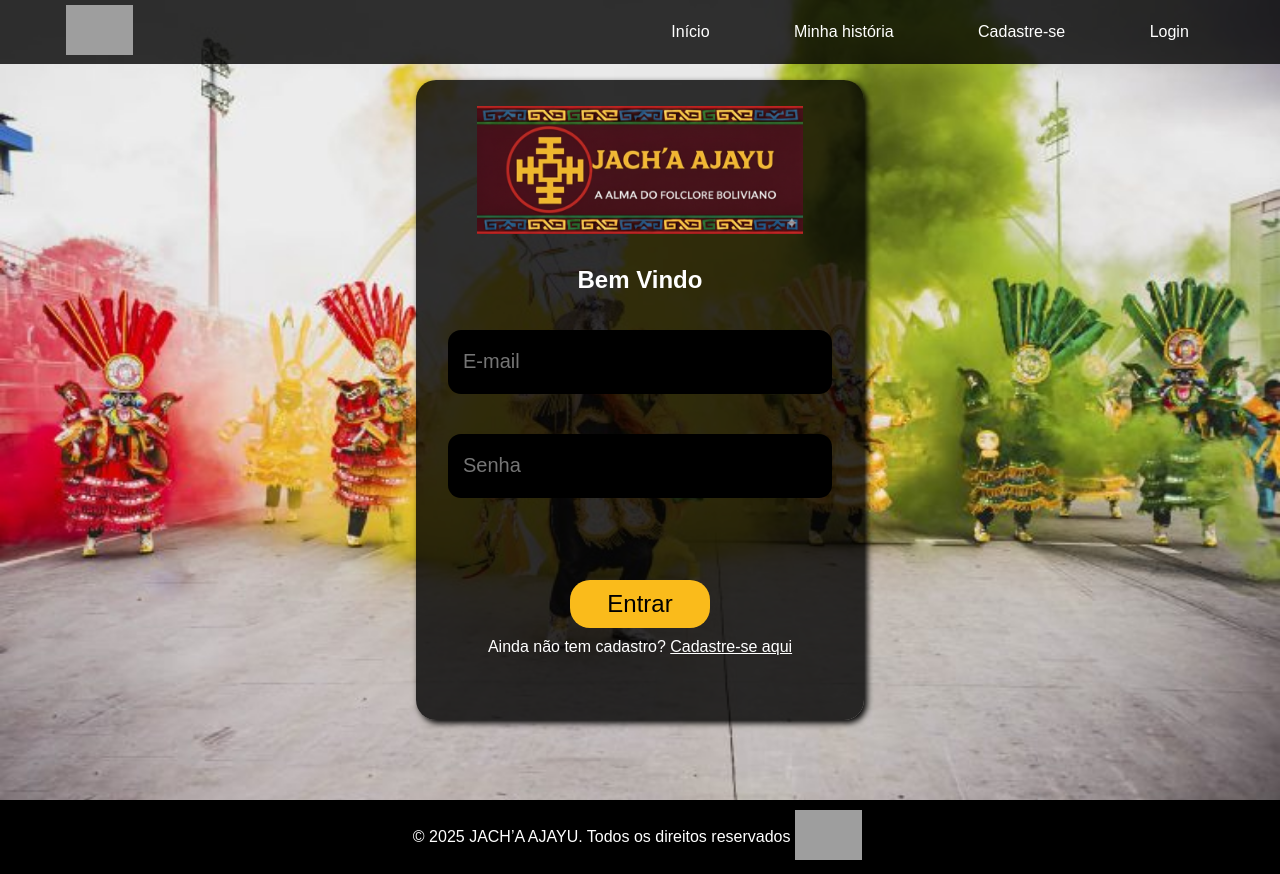
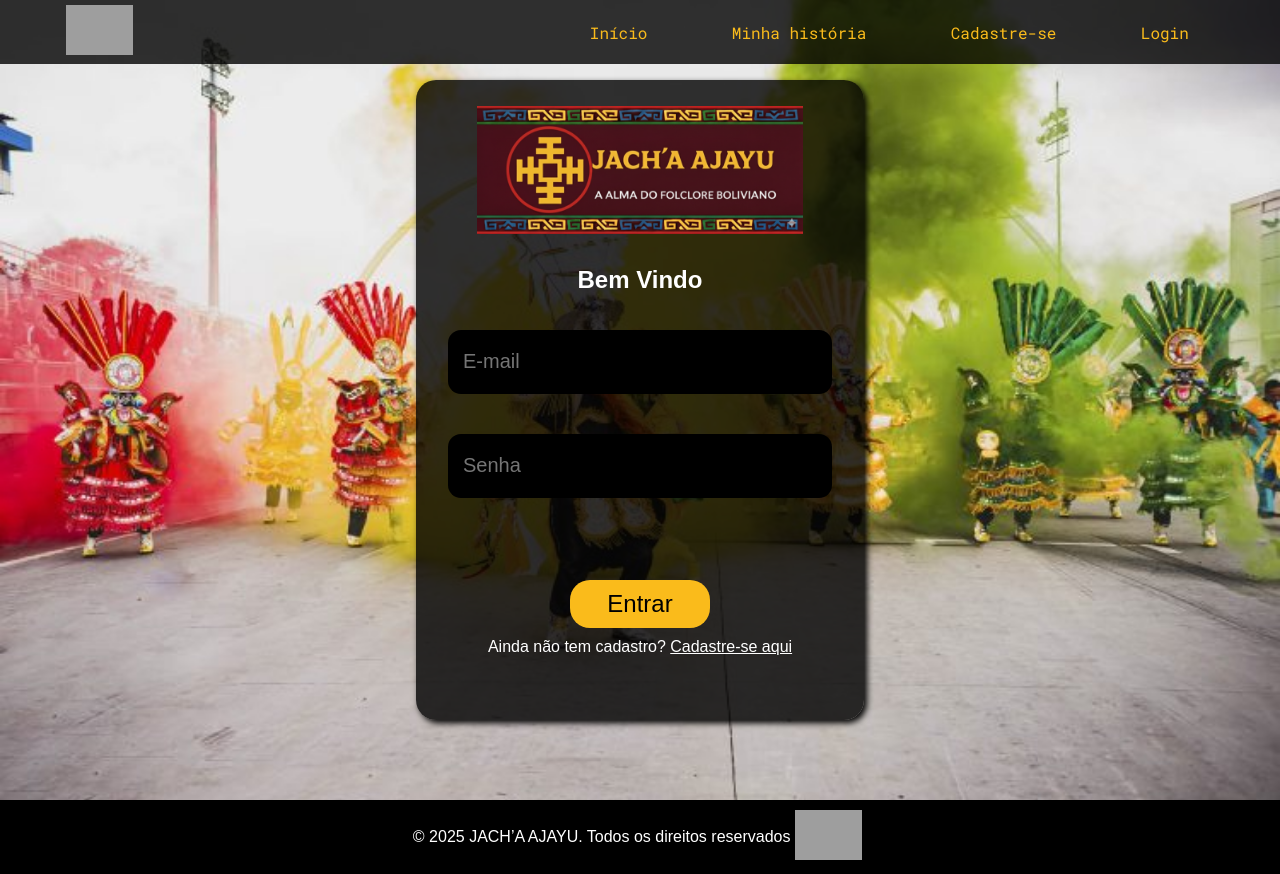
Before and after one commit to JosueAlvarezAvendano/Jach-a-Ajayu, a plain HTML site: page public/login.html in a window 1280 px wide. Drawn offline with Linux system fonts and the light colour scheme; grey boxes are pictures that could not be loaded.

Commit message:
Adicionando fonte navbar

```diff
--- a/public/login.html
+++ b/public/login.html
@@ -37,7 +37,7 @@
                     <p id="mensagem_erro"></p>
                 </div>
             <button onclick="login()">Entrar</button>
-            <p>Ainda não tem cadastro? <a href="#">Cadastre-se aqui</a></p>
+            <p>Ainda não tem cadastro? <a href="cadastro.html">Cadastre-se aqui</a></p>
         </div> <!-- Fim Card Login -->
     </section>
     <footer class="footer">
--- a/styles/cadastro.css
+++ b/styles/cadastro.css
@@ -1,3 +1,5 @@
+@import url('https://fonts.googleapis.com/css2?family=Roboto+Mono:ital,wght@0,100..700;1,100..700&display=swap');
+
 * {
   margin: 0;
   padding: 0;
@@ -42,13 +44,13 @@
 }
 
 header ul li a {
-
-   color: white;
+   font-family: "Roboto Mono", monospace;
+   color: #FABB1B;
    text-decoration: none;
 }
 
 header ul li a:hover {
-   color: #FABB1B;
+   color: white;
 }
 /* CABEÇALHO _ FIM */
 
--- a/styles/login.css
+++ b/styles/login.css
@@ -1,3 +1,5 @@
+@import url('https://fonts.googleapis.com/css2?family=Roboto+Mono:ital,wght@0,100..700;1,100..700&display=swap');
+
 * {
   margin: 0;
   padding: 0;
@@ -41,13 +43,13 @@
 }
 
 header ul li a {
-
-   color: white;
+   font-family: "Roboto Mono", monospace;
+   color: #FABB1B;
    text-decoration: none;
 }
 
 header ul li a:hover {
-   color: #FABB1B;
+   color: white;
 }
 /* CABEÇALHO _ FIM */
 
--- a/styles/style.css
+++ b/styles/style.css
@@ -1,5 +1,6 @@
 /* 1rem = 16px */
 /* Marrom: #4B3621 */
+@import url('https://fonts.googleapis.com/css2?family=Roboto+Mono:ital,wght@0,100..700;1,100..700&display=swap');
 
 * {
   margin: 0;
@@ -43,13 +44,13 @@
 }
 
 header ul li a {
-
-   color: white;
+   font-family: "Roboto Mono", monospace;
+   color: #FABB1B;
    text-decoration: none;
 }
 
 header ul li a:hover {
-   color: #FABB1B;
+   color: white;
 }
 
 .banner {
```
Also changed, not shown: public/cadastro.html (+1 -1 lines).
